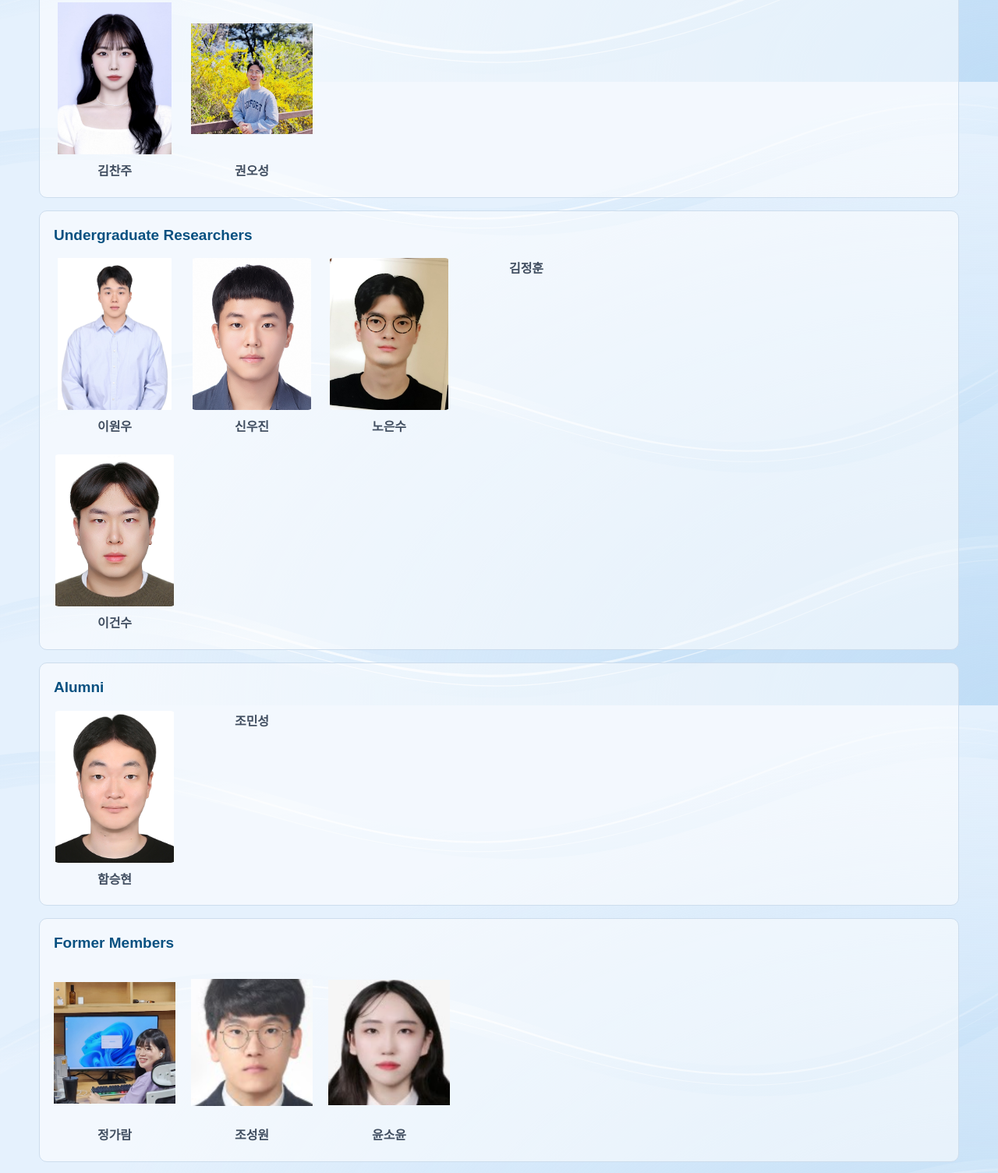
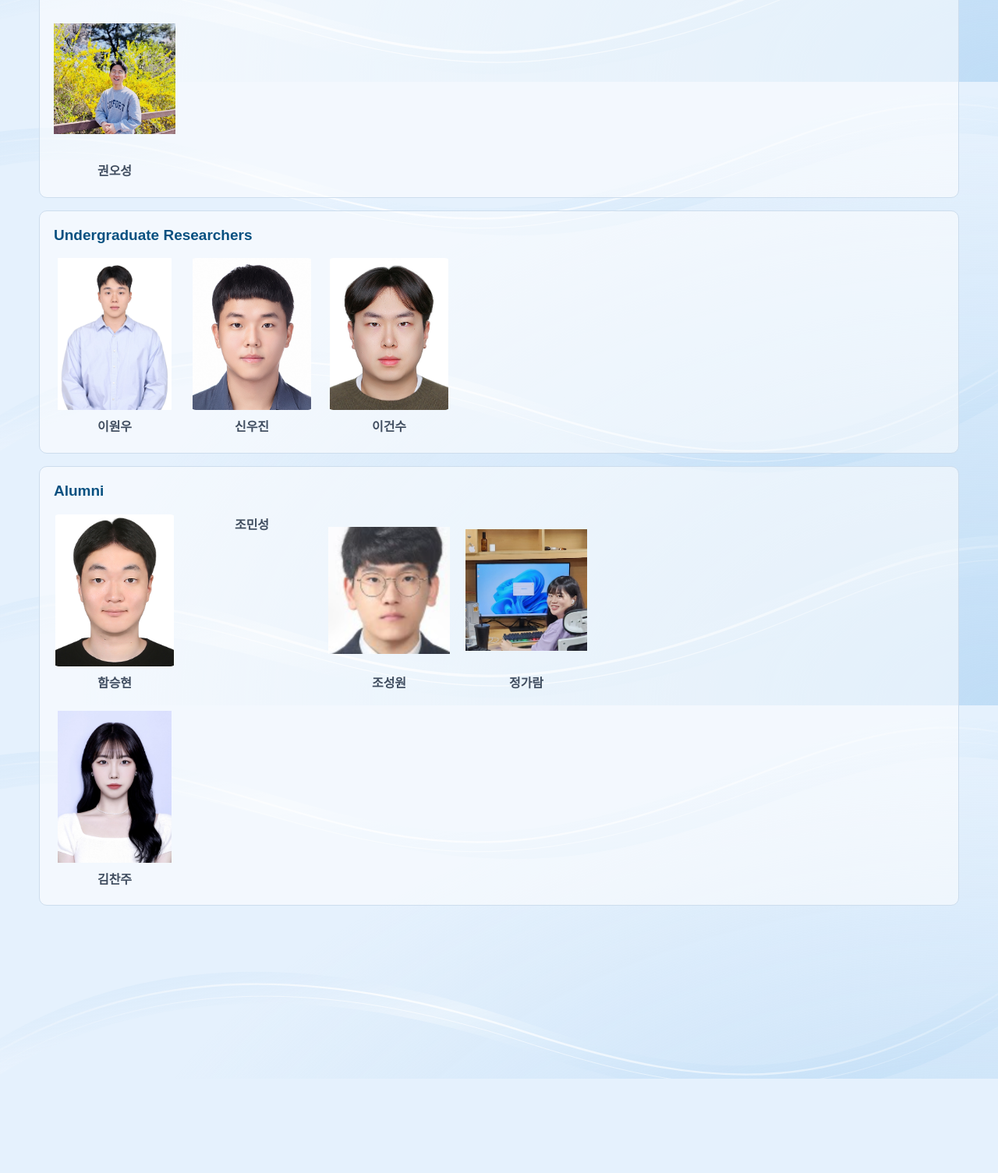
Before and after one commit to KAU-QuantumAILab/QAI_LAB, a plain HTML site: page members.html in a window 1280 px wide. Shown: the part 1495-3000 px from the top of the page at 78% size. After the commit the page ends 2879 px from the top, so only its background shows below. Drawn offline with Linux system fonts and the light colour scheme.

Commit message:
Update student roster and alumni placement

```diff
--- a/members.html
+++ b/members.html
@@ -84,10 +84,6 @@
               <span lang="ko">전지훈</span>
             </li>
             <li>
-              <img src="assets/images/members/chanju.jpg" width="156" height="195" alt="" loading="lazy">
-              <span lang="ko">김찬주</span>
-            </li>
-            <li>
               <img src="assets/images/members/ohseong.jpg" width="156" height="195" alt="" loading="lazy">
               <span lang="ko">권오성</span>
             </li>
@@ -105,13 +101,6 @@
               <span lang="ko">신우진</span>
             </li>
             <li>
-              <img src="assets/images/members/eunsu.jpg" width="156" height="195" alt="" loading="lazy">
-              <span lang="ko">노은수</span>
-            </li>
-            <li>
-              <span lang="ko">김정훈</span>
-            </li>
-            <li>
               <img src="assets/images/members/keonsoo.jpg" width="156" height="195" alt="" loading="lazy">
               <span lang="ko">이건수</span>
             </li>
@@ -127,22 +116,17 @@
             <li>
               <span lang="ko">조민성</span>
             </li>
-          </ul>
-        </section>
-        <section class="member-group" aria-labelledby="former-members">
-          <h2 id="former-members">Former Members</h2>
-          <ul class="member-roster" role="list">
+            <li>
+              <img src="assets/images/members/sungwon.png" width="156" height="195" alt="" loading="lazy">
+              <span lang="ko">조성원</span>
+            </li>
             <li>
               <img src="assets/images/members/garam.jpg" width="156" height="195" alt="" loading="lazy">
               <span lang="ko">정가람</span>
             </li>
             <li>
-              <img src="assets/images/members/sungwon.png" width="156" height="195" alt="" loading="lazy">
-              <span lang="ko">조성원</span>
-            </li>
-            <li>
-              <img src="assets/images/members/soyun.png" width="156" height="195" alt="" loading="lazy">
-              <span lang="ko">윤소윤</span>
+              <img src="assets/images/members/chanju.jpg" width="156" height="195" alt="" loading="lazy">
+              <span lang="ko">김찬주</span>
             </li>
           </ul>
         </section>
```
Also changed, not shown: ko/members.html (+6 -22 lines).
